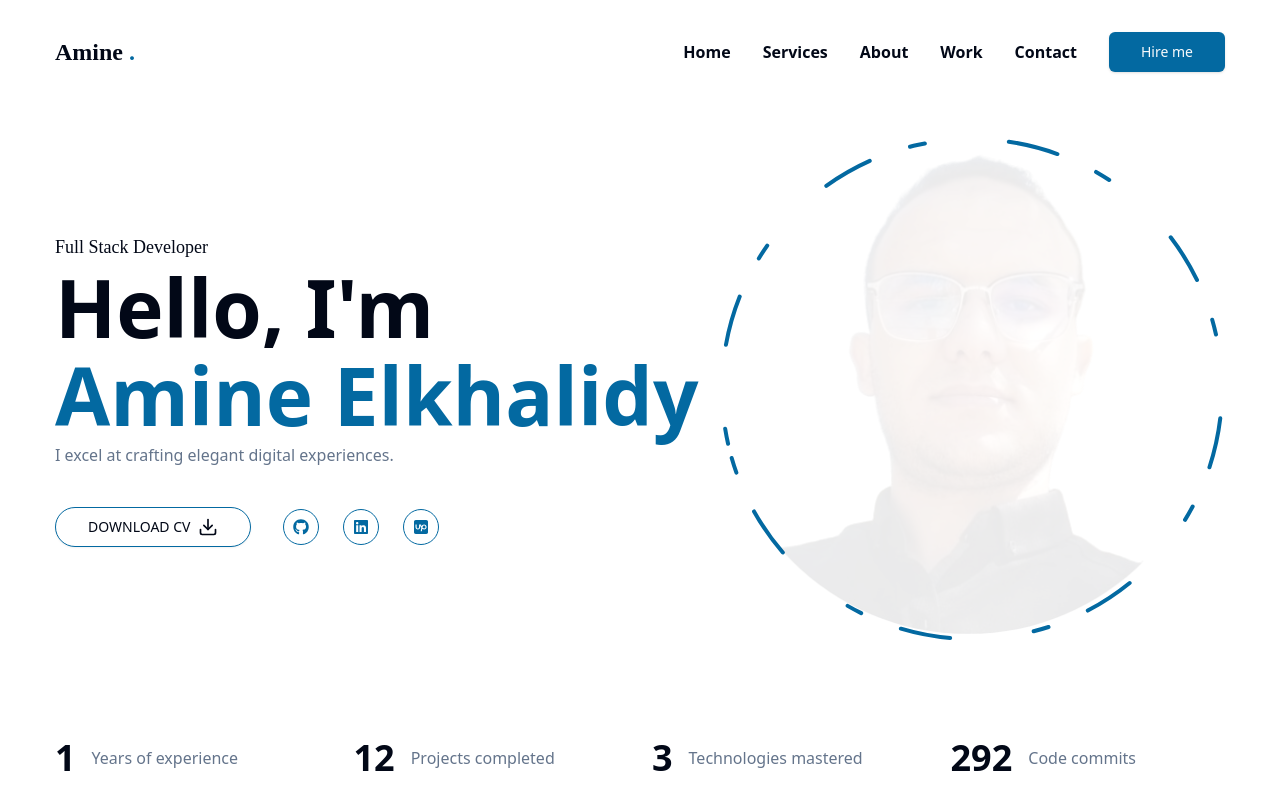
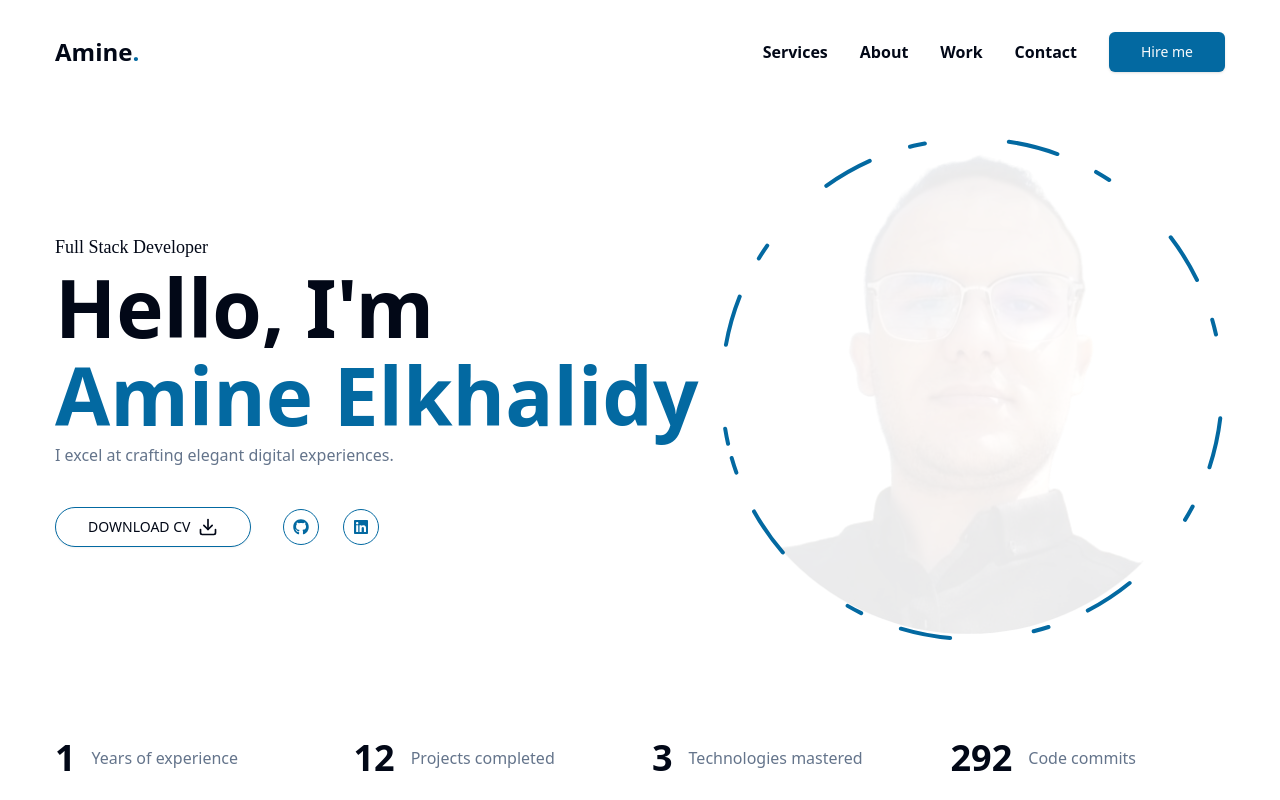
Before and after one commit to AmineElkhalidy/condensed-portfolio, a Next.js app: page / in a window 1280 px wide. Shown: the top 800 px of the page. Built offline with nearby package versions, Linux system fonts and the light colour scheme; a web font is replaced by a local one.

Commit message:
15- Edits have been made!

```diff
--- a/app/_components/Contact.tsx
+++ b/app/_components/Contact.tsx
@@ -35,7 +35,7 @@
   {
     icon: <FaMapMarkedAlt />,
     title: "Address",
-    description: "Marrakech, Morocco",
+    description: "Marrakech - Morocco",
     href: "https://www.google.com/maps/place/Marrakesh/@31.6348079,-8.1726689,11z/data=!3m1!4b1!4m6!3m5!1s0xdafee8d96179e51:0x5950b6534f87adb8!8m2!3d31.6225224!4d-7.9898258!16zL20vMDU0cnc?entry=ttu",
   },
 ];
--- a/app/_components/Hero.tsx
+++ b/app/_components/Hero.tsx
@@ -6,7 +6,6 @@
 import Link from "next/link";
 import { Button } from "@/components/ui/button";
 import { FiDownload } from "react-icons/fi";
-// import TypewriterComponent from "typewriter-effect";
 
 const Hero = () => {
   return (
--- a/components/Header.tsx
+++ b/components/Header.tsx
@@ -10,8 +10,8 @@
     <header className="py-4 xl:py-8">
       <div className="container mx-auto flex items-center justify-between">
         <Link href="/">
-          <h1 className="text-2xl font-semibold font-secondary">
-            Amine <span className="text-sky-700">.</span>
+          <h1 className="text-2xl font-semibold">
+            Amine<span className="text-sky-700">.</span>
           </h1>
         </Link>
 
--- a/components/Socials.tsx
+++ b/components/Socials.tsx
@@ -11,10 +11,10 @@
     icon: <FaLinkedin />,
     path: "https://www.linkedin.com/in/elkhalidyamine/",
   },
-  {
-    icon: <FaSquareUpwork />,
-    path: "https://www.upwork.com/freelancers/~01f55a2d4b119d3119",
-  },
+  // {
+  //   icon: <FaSquareUpwork />,
+  //   path: "https://www.upwork.com/freelancers/~01f55a2d4b119d3119",
+  // },
 ];
 
 const Socials = ({
--- a/constants/index.ts
+++ b/constants/index.ts
@@ -1,8 +1,4 @@
 export const links = [
-  {
-    name: "home",
-    path: "#",
-  },
   {
     name: "services",
     path: "#services",
```
